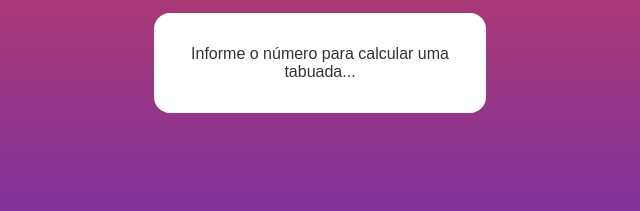
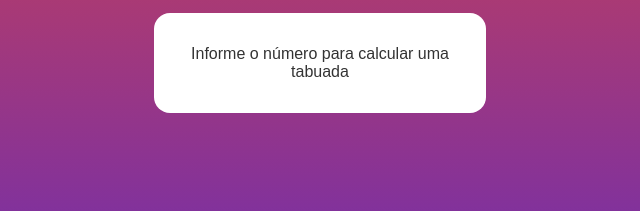
Before and after one commit to rubinhodiz/TABUADA_JS, a plain HTML site: page index.html in a window 1280 px wide. Shown: the part 271-482 px from the top of the page, 320-960 px from the left. Drawn offline with Linux system fonts and the light colour scheme.

Commit message:
clonei o projeto, realizando test commit

```diff
--- a/index.html
+++ b/index.html
@@ -29,7 +29,7 @@
         <h2 id="multiplation-title">Tabuada do número <span></span> </h2>
 
         <div id="multiplication-operations">
-            <p>Informe o número para calcular uma tabuada...</p>
+            <p>Informe o número para calcular uma tabuada</p>
 
             <!-- <div class="row">
                 <div class="operation">5 x 1 =</div>
```
